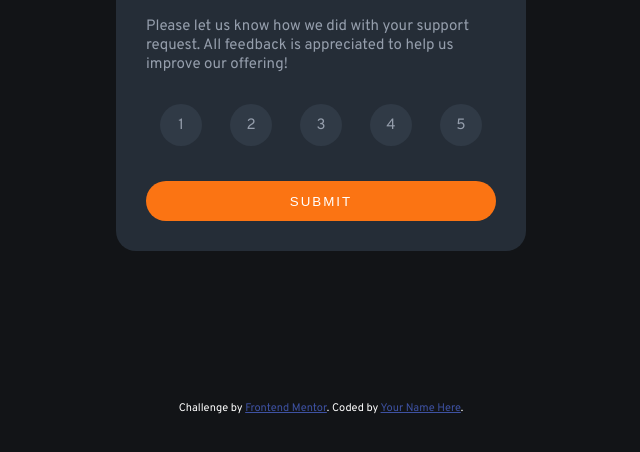
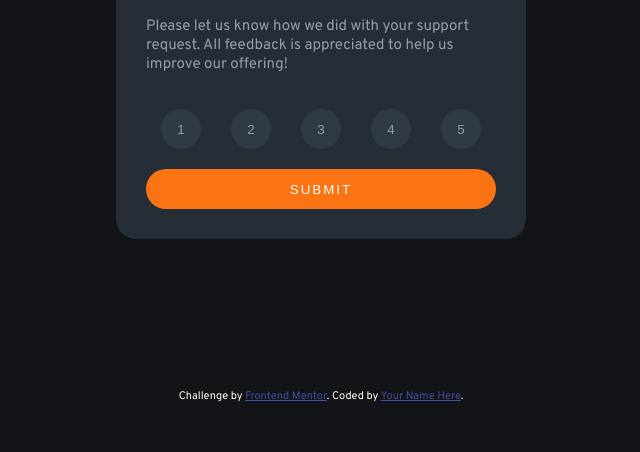
Before and after one commit to Tom-Baj/interactive-rating-component, a plain HTML site: page index.html in a window 1280 px wide. Shown: the part 278-730 px from the top of the page, without its empty margins (319-959 px from the left). Drawn offline with Linux system fonts and the light colour scheme.

Commit message:
update index et style

```diff
--- a/index.html
+++ b/index.html
@@ -20,7 +20,7 @@
     <title>Frontend Mentor | Interactive rating component</title>
 
     <link rel="stylesheet" href="style.css" />
-    <script src="style.js" defer></script>
+    <script src="script.js" defer></script>
   </head>
   <body>
     <!-- Rating state start -->
@@ -34,16 +34,25 @@
         </p>
       </div>
       <div class="zone-rating">
-        <p class="numbers">1</p>
-        <p class="numbers">2</p>
-        <p class="numbers">3</p>
-        <p class="numbers">4</p>
-        <p class="numbers">5</p>
+        <button class="numbers" id="numbers1" value="1">1</button>
+        <button class="numbers" id="numbers2" value="2">2</button>
+        <button class="numbers" id="numbers3" value="3">3</button>
+        <button class="numbers" id="numbers4" value="4">4</button>
+        <button class="numbers" id="numbers5" value="5">5</button>
       </div>
       <button class="button-submit" type="submit">SUBMIT</button>
     </div>
 
-    <!--  <div class="zone-thank-you">
+    <div class="attribution">
+      Challenge by
+      <a href="https://www.frontendmentor.io?ref=challenge" target="_blank"
+        >Frontend Mentor</a
+      >. Coded by <a href="#">Your Name Here</a>.
+    </div>
+  </body>
+</html>
+
+<!--  <div class="zone-thank-you">
         <img
           class="img-thank-you"
           src="images/illustration-thank-you.svg"
@@ -58,12 +67,3 @@
           more support, don’t hesitate to get in touch!
         </p>
       </div> -->
-
-    <div class="attribution">
-      Challenge by
-      <a href="https://www.frontendmentor.io?ref=challenge" target="_blank"
-        >Frontend Mentor</a
-      >. Coded by <a href="#">Your Name Here</a>.
-    </div>
-  </body>
-</html>
--- a/script.js
+++ b/script.js
@@ -0,0 +1 @@
+const buttonNumber = document.querySelectorAll(".numbers");
--- a/style.css
+++ b/style.css
@@ -9,14 +9,11 @@
 }
 
 body {
-  margin: auto;
   font-family: "Overpass", sans-serif;
   background-color: var(--color-very-dark-blue);
   font-size: 15px;
-  display: flex;
-  flex-direction: column;
-  justify-content: center;
-  align-items: center;
+  max-width: 100vh;
+  margin: auto;
 }
 
 h1 {
@@ -28,15 +25,14 @@ p {
 }
 
 .container {
+  background-color: var(--color-dark-blue);
+  margin: 10em auto;
   max-width: 350px;
+  border-radius: 20px;
   height: auto;
-  background-color: var(--color-dark-blue);
-  border-radius: 20px;
   display: flex;
   flex-direction: column;
-  justify-content: flex-start;
   padding: 2em;
-  margin: 10em auto;
 }
 
 .star {
@@ -55,12 +51,17 @@ p {
 .numbers {
   color: var(--color-light-grey);
   background-color: var(--backgroud);
-  width: 2.8em;
-  height: 2.8em;
+  width: 3em;
+  height: 3em;
   border-radius: 50%;
   display: flex;
   justify-content: center;
   align-items: center;
+}
+
+.numbersClicked {
+  color: var(--color-white);
+  background-color: var(--color-orange);
 }
 
 .numbers:hover {
@@ -68,24 +69,29 @@ p {
   color: var(--color-white);
 }
 
-.numbers:active {
-  background-color: var(--color-orange);
+button {
+  border: none;
+  margin-top: 1.5em;
 }
 
-button {
+.button-submit {
   background-color: var(--color-orange);
-  margin-top: 1.5em;
   color: var(--color-white);
-  border: none;
   border-radius: 50px;
-  max-width: 100%;
   height: 3em;
   letter-spacing: 2px;
 }
 
-button:hover {
+.button-submit:hover {
   background-color: var(--color-white);
   color: var(--color-orange);
+}
+
+@media (max-width: 375px) {
+  body {
+    font-size: 14px;
+    padding: 1.3em;
+  }
 }
 
 .attribution {
```
